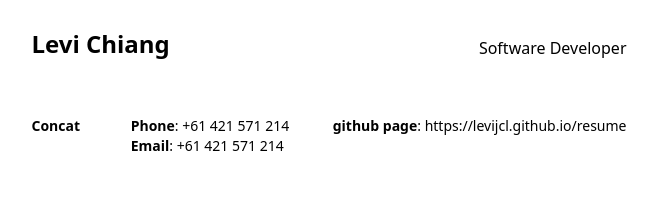
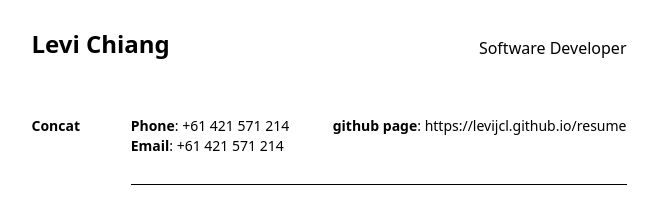
Before and after one commit to levijcl/resume, a website: page index.html in a window 1280 px wide. Shown: the whole page, without its empty margins (311-969 px from the left). Drawn offline with Linux system fonts and the light colour scheme.

Commit message:
Add horizon line

```diff
--- a/index.html
+++ b/index.html
@@ -26,6 +26,10 @@
           <p><strong>Email</strong>: +61 421 571 214</p>
         </div>
       </section>
+      <section class="hidden sm:my-7 sm:flex sm:justify-between">
+        <div class="sm:basis-1/6"></div>
+        <hr class="sm:border-black sm:flex-1"/>
+      </section>
     </div>
   </body>
 </html>
```
Also changed, not shown: src/output.css.
